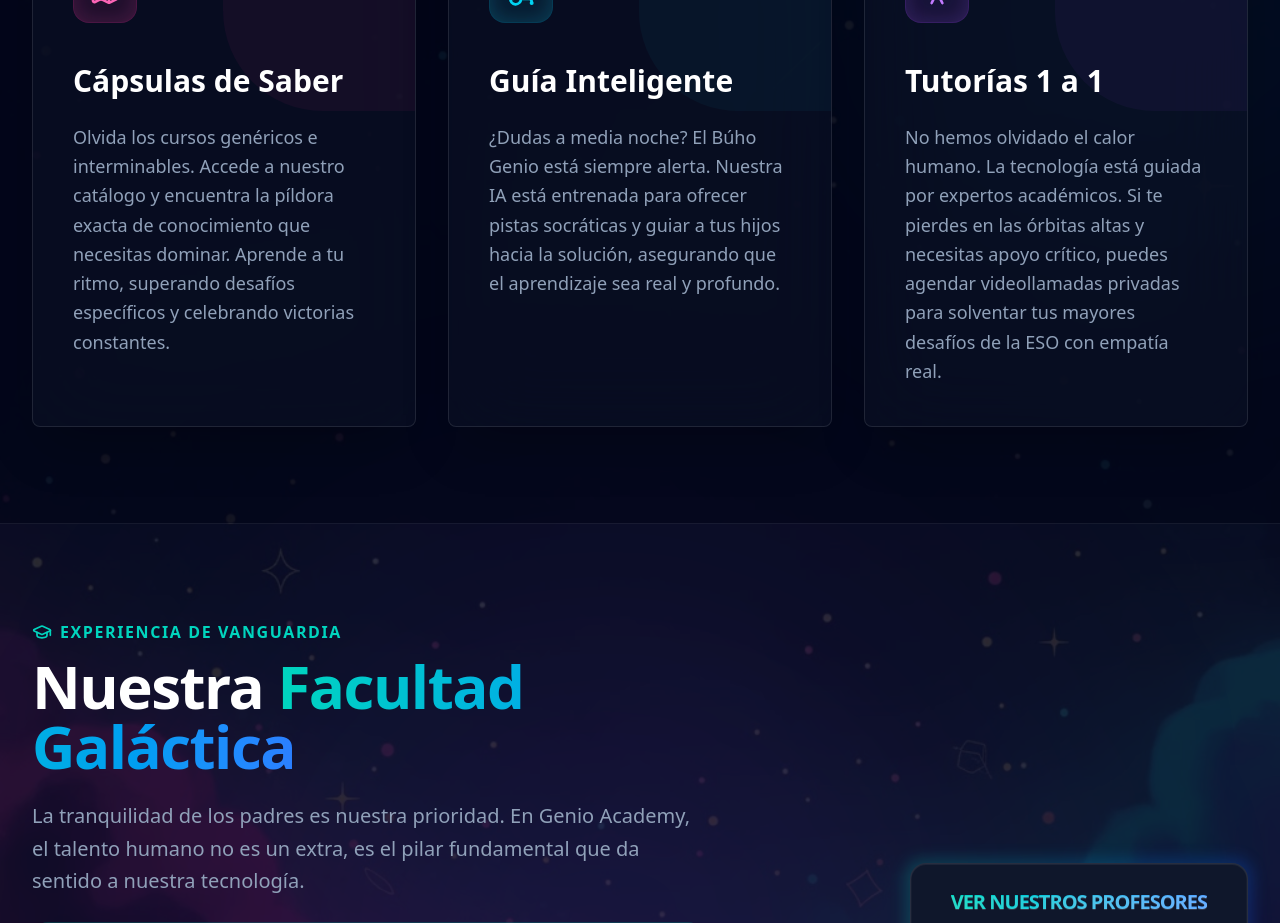
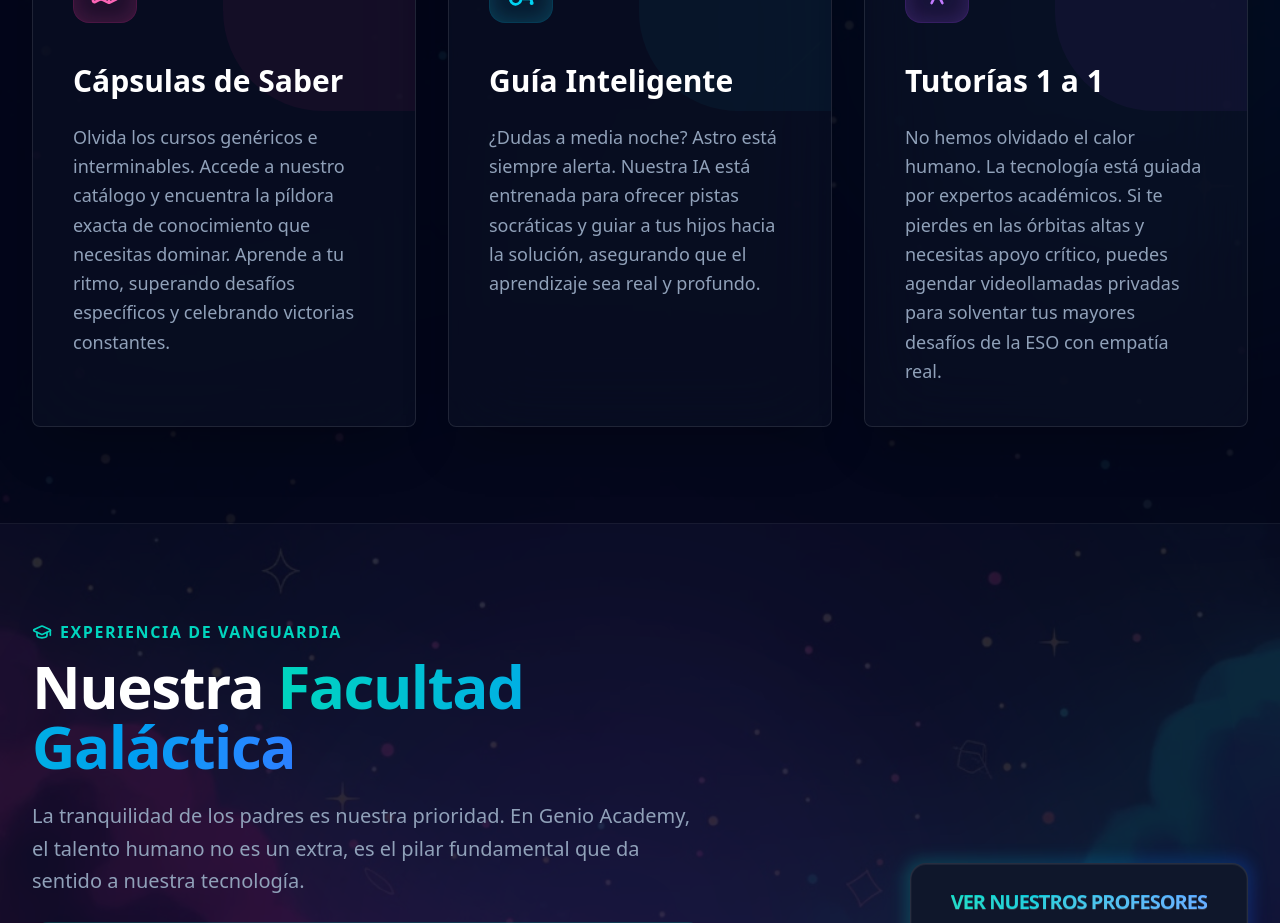
Before and after one commit to Cristina2M/GenioAcademy, a React app in the folder frontend/: page / in a window 1280 px wide. Shown: the part 1420-2343 px from the top of the page. Built offline with nearby package versions, Linux system fonts and the light colour scheme; no server answers; the HTML template or start-up script is replaced by a standard one.

Commit message:
Renombrar Búho Genio a Astro en frontend y script

```diff
--- a/frontend/src/pages/Home.jsx
+++ b/frontend/src/pages/Home.jsx
@@ -94,7 +94,7 @@
                <div className="absolute top-1/2 left-1/2 -translate-x-1/2 -translate-y-1/2 w-[110%] h-[110%] border border-white/5 rounded-full animate-[spin_60s_linear_infinite]"></div>
                <div className="absolute top-1/2 left-1/2 -translate-x-1/2 -translate-y-1/2 w-[85%] h-[85%] border border-cyan-500/10 rounded-full animate-[spin_40s_linear_infinite_reverse]"></div>
 
-               <img src={buhoMascot} alt="Búho Genio Mascot" className="relative z-10 w-96 lg:w-[32rem] drop-shadow-[0_20px_50px_rgba(0,0,0,0.6)] animate-[bounce_5s_ease-in-out_infinite]" />
+               <img src={buhoMascot} alt="Astro Mascot" className="relative z-10 w-96 lg:w-[32rem] drop-shadow-[0_20px_50px_rgba(0,0,0,0.6)] animate-[bounce_5s_ease-in-out_infinite]" />
 
             </div>
 
@@ -132,7 +132,7 @@
                   <BrainCircuit className="w-8 h-8"/>
                 </div>
                 <h3 className="card-title text-3xl font-bold text-white mb-4">Guía Inteligente</h3>
-                <p className="text-slate-400 text-lg leading-relaxed">¿Dudas a media noche? El Búho Genio está siempre alerta. Nuestra IA está entrenada para ofrecer pistas socráticas y guiar a tus hijos hacia la solución, asegurando que el aprendizaje sea real y profundo.</p>
+                <p className="text-slate-400 text-lg leading-relaxed">¿Dudas a media noche? Astro está siempre alerta. Nuestra IA está entrenada para ofrecer pistas socráticas y guiar a tus hijos hacia la solución, asegurando que el aprendizaje sea real y profundo.</p>
               </div>
             </div>
 
--- a/frontend/src/pages/Mission.jsx
+++ b/frontend/src/pages/Mission.jsx
@@ -95,7 +95,7 @@
               <div className="lg:text-right">
                 <h3 className="text-3xl font-bold text-white mb-4">Sinergia entre IA y Talento Humano</h3>
                 <p className="text-slate-300 text-lg leading-relaxed">
-                  Genio Academy combina lo mejor de ambos mundos. Nuestro <strong>Búho Genio</strong> ofrece asistencia inmediata 24/7 para resolver dudas al instante, mientras que nuestros <strong>profesores expertos</strong> guían el proceso mediante tutorías personalizadas, asegurando que ningún alumno se pierda en el vacío.
+                  Genio Academy combina lo mejor de ambos mundos. Nuestro <strong>Asistente Astro</strong> ofrece asistencia inmediata 24/7 para resolver dudas al instante, mientras que nuestros <strong>profesores expertos</strong> guían el proceso mediante tutorías personalizadas, asegurando que ningún alumno se pierda en el vacío.
                 </p>
               </div>
             </div>
@@ -171,7 +171,7 @@
               <ul className="space-y-4 mb-8 text-left w-full text-base">
                 <li className="flex items-start gap-3 text-white font-medium border-b border-white/5 pb-2"><CheckCircle2 className="w-5 h-5 text-pink-500 flex-shrink-0" /> Todo lo incluido en "Órbita Base"</li>
                 <li className="flex items-start gap-3 text-slate-200"><CheckCircle2 className="w-5 h-5 text-pink-400 flex-shrink-0" /> <strong>Ejercicios Interactivos Ilimitados</strong> (Sin barreras) que se corrigen automáticamente.</li>
-                <li className="flex items-start gap-3 text-slate-200"><CheckCircle2 className="w-5 h-5 text-pink-400 flex-shrink-0" /> <strong>Asistente Educativo de IA "Búho Genio" 24/7</strong> para resolver dudas en cualquier tarea.</li>
+                <li className="flex items-start gap-3 text-slate-200"><CheckCircle2 className="w-5 h-5 text-pink-400 flex-shrink-0" /> <strong>Asistente Educativo de IA "Astro" 24/7</strong> para resolver dudas en cualquier tarea.</li>
                 <li className="flex items-start gap-3 text-slate-200"><CheckCircle2 className="w-5 h-5 text-pink-400 flex-shrink-0" /> Panel de métricas estelar integrado para supervisar el progreso y los logros en tiempo real.</li>
               </ul>
               <div className="mt-auto w-full">
@@ -222,7 +222,7 @@
                 ¿Qué pasa si mi hijo necesita ayuda urgente con los deberes a altas horas?
               </div>
               <div className="collapse-content text-slate-400 text-lg leading-relaxed">
-                <p>Nuestra Inteligencia Artificial "Búho Genio" (incluída en el plan Velocidad Luz) está capacitada con el temario oficial de Secundaria. Es capaz de guiar a tu hijo paso a paso hacia la respuesta <strong className="text-pink-300">sin darle jamás el resultado masticado o directo.</strong> Es el equivalente a tener un tutor muy paciente al lado del escritorio, disponible a las 2 de la madrugada para que nunca se rinda y se acueste habiendo resuelto sus deberes.</p>
+                <p>Nuestra Inteligencia Artificial "Astro" (incluída en el plan Velocidad Luz) está capacitada con el temario oficial de Secundaria. Es capaz de guiar a tu hijo paso a paso hacia la respuesta <strong className="text-pink-300">sin darle jamás el resultado masticado o directo.</strong> Es el equivalente a tener un tutor muy paciente al lado del escritorio, disponible a las 2 de la madrugada para que nunca se rinda y se acueste habiendo resuelto sus deberes.</p>
               </div>
             </div>
 
--- a/frontend/src/pages/Register.jsx
+++ b/frontend/src/pages/Register.jsx
@@ -118,7 +118,7 @@
                 <ul className="space-y-4 mb-8 text-left w-full text-sm">
                   <li className="flex items-start gap-3 text-white font-medium border-b border-white/5 pb-2"><CheckCircle2 className="w-5 h-5 text-pink-500 flex-shrink-0" /> Todo lo incluido en Base</li>
                   <li className="flex items-start gap-3 text-slate-200"><CheckCircle2 className="w-5 h-5 text-pink-400 flex-shrink-0" /> Ejercicios Interactivos Ilimitados</li>
-                  <li className="flex items-start gap-3 text-slate-200"><CheckCircle2 className="w-5 h-5 text-pink-400 flex-shrink-0" /> Asistente de IA (Búho Genio) 24/7</li>
+                  <li className="flex items-start gap-3 text-slate-200"><CheckCircle2 className="w-5 h-5 text-pink-400 flex-shrink-0" /> Asistente de IA (Astro) 24/7</li>
                 </ul>
                 <div className="mt-auto w-full">
                   <button className="btn bg-gradient-to-r from-pink-500 to-purple-600 group-hover:from-pink-400 group-hover:to-purple-500 text-white border-none w-full rounded-2xl shadow-[0_0_20px_rgba(236,72,153,0.4)] text-lg">
```
Also changed, not shown: 1 other file (tests, documents, lock files or other folders).
